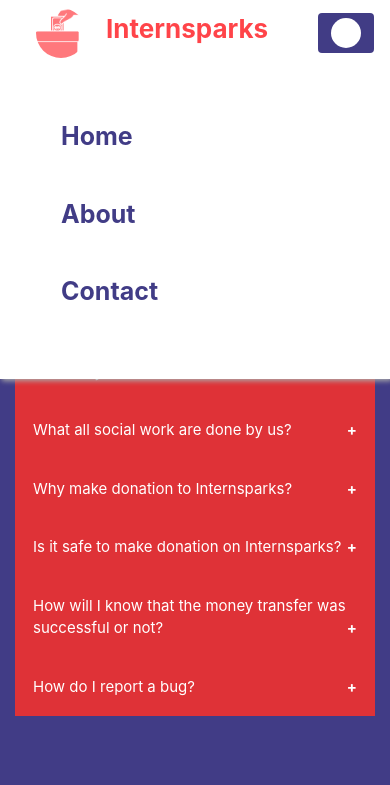
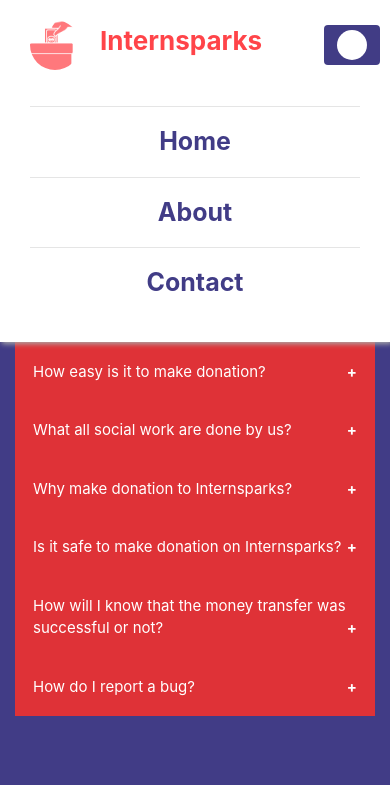
Before and after one commit to PunervaSingh/Internsparks, a Flask app: page /faq in a window 390 px wide, after a click that opens the changed part. Shown: the top 785 px of the page. Run offline with Flask 2, Linux system fonts and the light colour scheme; some libraries are stand-ins or nearby versions.

Commit message:
modified some files

```diff
--- a/main/static/css/faq.css
+++ b/main/static/css/faq.css
@@ -87,6 +87,7 @@ footer{
     .navbar{
         background-color: #fff;
         box-shadow: 2px 2px 5px #aaa9a9;
+        padding: 20px 10px;
     }
     .navbar-toggle{
         background-color: #413c86;
@@ -96,19 +97,22 @@ footer{
         border-radius: 50%;
     }
     .navbar-collapse{
-        padding: 40px 0;
+        padding: 20px;
     }
     #nav-heading{
         color: #ff4449;
         margin-right: auto;
         padding: 0;
     }
-
+    .sep{
+        width: 100%;
+    }
     #nav-link{
         color: #413c86;
     }
     .nav-item{
-        padding: 20px;
+        padding: 0;
+        text-align: center;
     }
     .nav-item a{
         color: #413c86;
--- a/main/templates/base.html
+++ b/main/templates/base.html
@@ -29,8 +29,11 @@
         </button>
         <div class="collapse navbar-collapse " id="navbarTogglerDemo02">
             <ul class="navbar-nav nav ml-auto" style="padding: 0;">
+                <hr class="sep">
                 <li class="nav-item"><a id="nav-link" href="{{url_for('index')}}">Home</a></li>
+                <hr class="sep">
                 <li class="nav-item"><a id="nav-link" href="{{url_for('about')}}">About</a> </li>
+                <hr class="sep">
                 <li class="nav-item"><a id="nav-link" href="{{url_for('contact')}}">Contact</a></li>
             </ul>
         </div>
```
Also changed, not shown: main/static/css/about.css (+7 -3 lines), main/static/css/contact.css (+7 -3 lines), main/static/css/guide.css (+7 -3 lines), main/static/css/styles.css (+7 -3 lines), main/internship.db, main/static/img/logo2.png, 2 other files.
